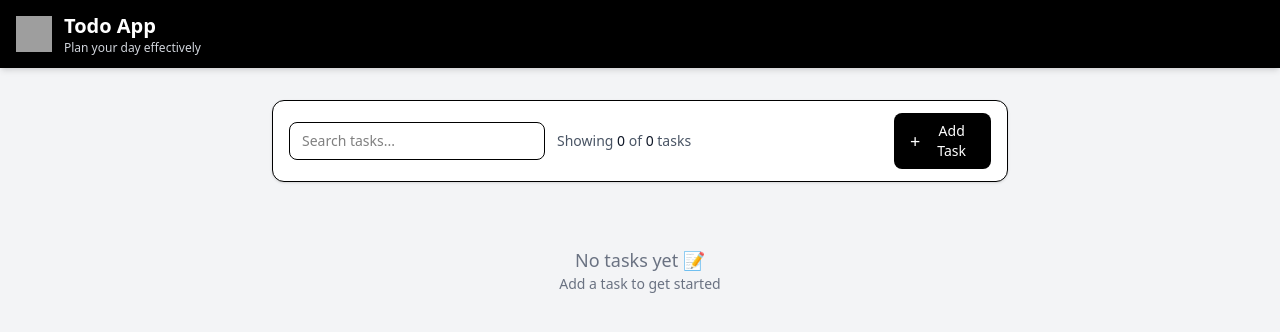
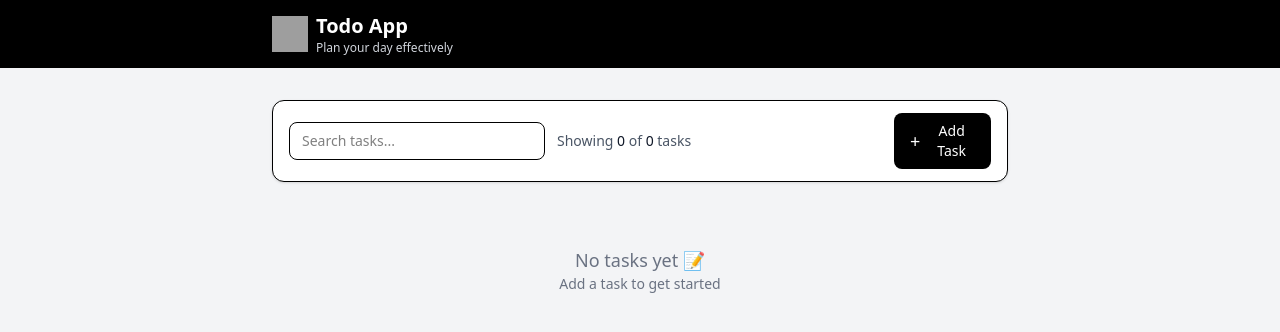
Before and after one commit to shubhampgit/todo-app, a React (Vite) app: page / in a window 1280 px wide. Shown: the top 332 px of the page. Built offline with nearby package versions, Linux system fonts and the light colour scheme; grey boxes are pictures that could not be loaded.

Commit message:
Small UI fixes

```diff
--- a/src/App.jsx
+++ b/src/App.jsx
@@ -98,11 +98,12 @@ const App = () => {
     return (
         <>
         <Header />
-        <main className="
+        <main
+        className="
             flex-1
             w-full
-            px-3 sm:px-4
-            py-4 sm:py-8
+            px-3 py-4
+            sm:px-4 sm:py-8
             sm:max-w-3xl sm:mx-auto
         "
         >
--- a/src/components/Header.jsx
+++ b/src/components/Header.jsx
@@ -1,7 +1,15 @@
 const Header = () => {
   return (
-    <header className="sticky top-0 z-10 bg-black shadow-md">
-      <div className="w-full mx-auto flex items-center gap-3 px-4 py-3 text-white">
+    <header className="sticky w-full bg-black text-white">
+        <div
+            className="
+            w-full
+            px-3 sm:px-4
+            py-3
+            sm:max-w-3xl sm:mx-auto
+            "
+        >
+            <div className="flex items-center gap-2">
                 <img
                 src="https://cdn-icons-png.flaticon.com/512/906/906343.png"
                 alt="logo"
@@ -14,6 +22,7 @@ const Header = () => {
                 </p>
                 </div>
             </div>
+      </div>
     </header>
   );
 };
--- a/src/components/TaskItem.jsx
+++ b/src/components/TaskItem.jsx
@@ -22,7 +22,7 @@ const TaskItem = ({ task, onEdit, onDelete, onToggleStatus }) => {
   return (
     <div
       className="
-        group bg-white rounded-xl p-5 border shadow-sm
+        w-full group bg-white rounded-xl p-5 border shadow-sm
         hover:shadow-md hover:border-gray-300
         transition-all duration-200
       "
```
Lines whose indentation alone changed are shown as unchanged.
